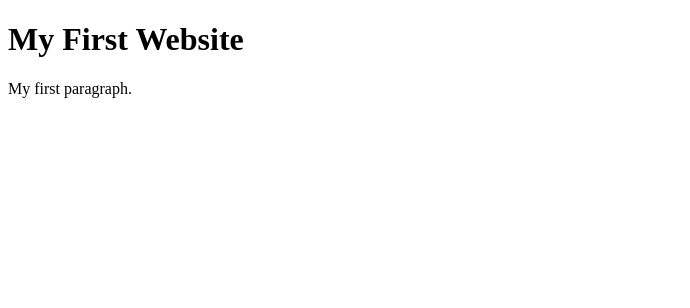
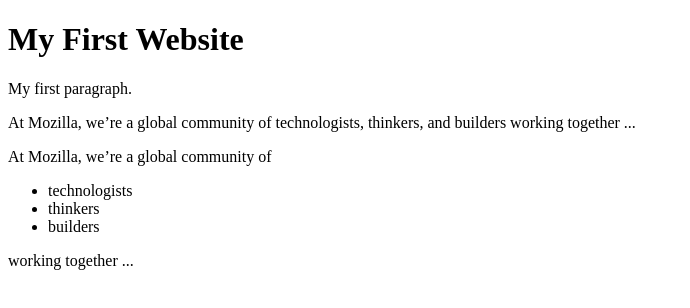
Before and after one commit to szenbalu/codersrank-html-practice-02, a website: page index.html in a window 1280 px wide. Shown: the whole page, without its empty margins (0-690 px from the left). Drawn offline with Linux system fonts and the light colour scheme.

Commit message:
Add basic html tags

```diff
--- a/index.html
+++ b/index.html
@@ -8,5 +8,17 @@
     <h1>My First Website</h1>
     <p>My first paragraph.</p>
 
+    <p>At Mozilla, we’re a global community of technologists, thinkers, and builders working together ... </p>
+
+    <p>At Mozilla, we’re a global community of</p>
+
+    <ul>
+      <li>technologists</li>
+      <li>thinkers</li>
+      <li>builders</li>
+    </ul>
+
+    <p>working together ... </p>
+
   </body>
 </html>
```
